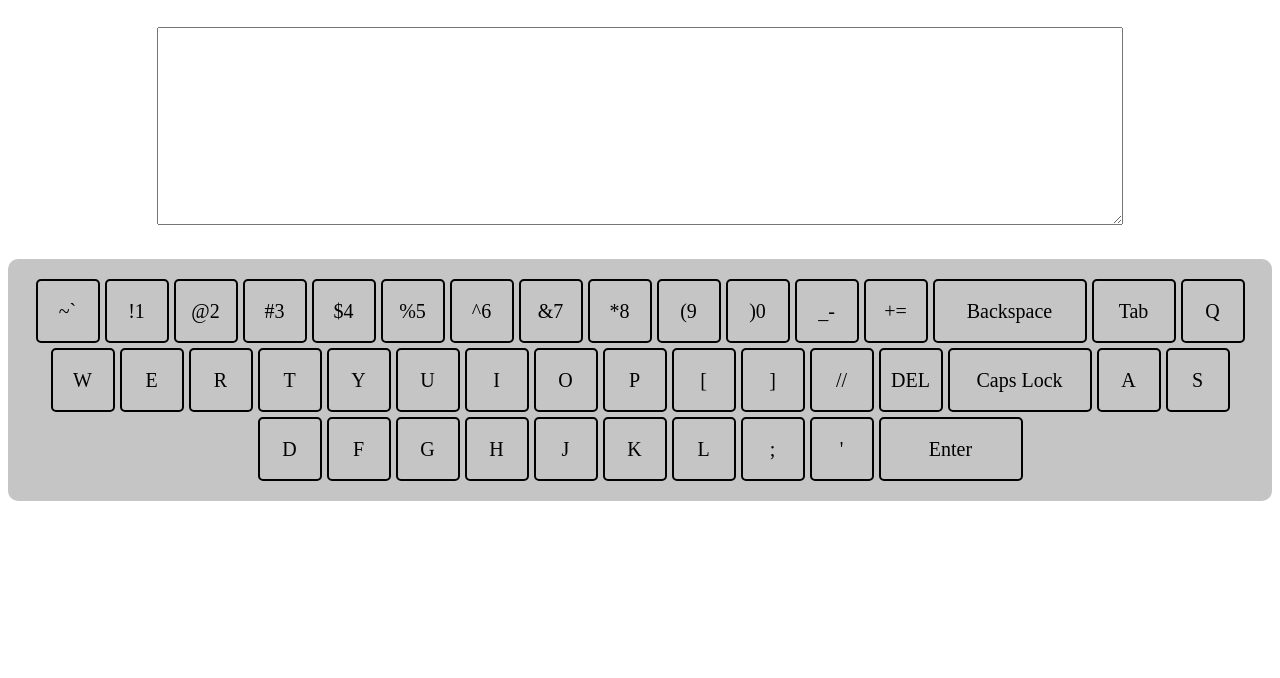
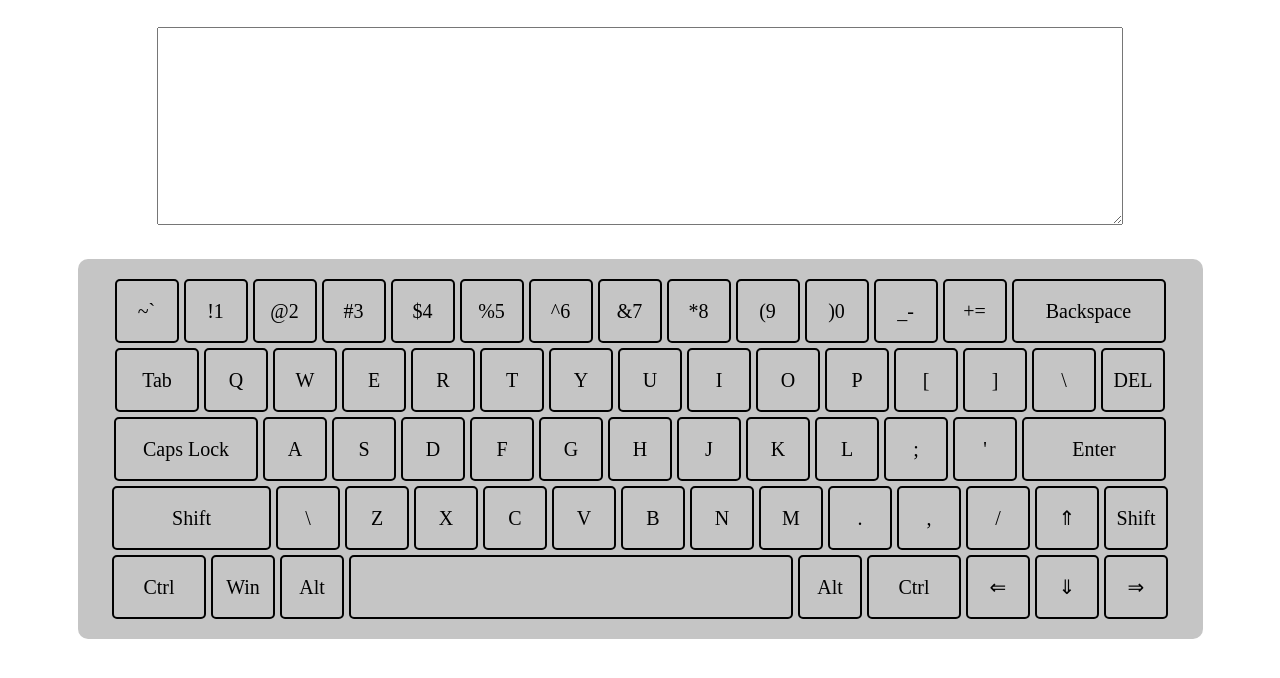
Before and after one commit to yuliaMasliak/virtual-keyboard, a website with bundled scripts: page index.html in a window 1280 px wide. Shown: the part 80-758 px from the top of the page. Built offline with nearby package versions, Linux system fonts and the light colour scheme.

Commit message:
feat: add 4 and 5 keyboard rows

```diff
--- a/src/environments.js
+++ b/src/environments.js
@@ -26,7 +26,7 @@ export const KEYS_ENG = [
   'P',
   '[',
   ']',
-  '//',
+  '&#x5c;',
   'DEL',
   'Caps Lock',
   'A',
@@ -41,5 +41,28 @@ export const KEYS_ENG = [
   ';',
   `'`,
   'Enter',
+  'Shift',
+  '&#x5c;',
+  'Z',
+  'X',
+  'C',
+  'V',
+  'B',
+  'N',
+  'M',
+  '.',
+  ',',
+  '/',
+  '&#8657;',
+  'Shift',
+  'Ctrl',
+  'Win',
+  'Alt',
+  '',
+  'Alt',
+  'Ctrl',
+  '&#8656;',
+  '&#8659;',
+  '&#8658;',
 ];
 export const KEYS_UKR = [['~`'], ['@2'], ['#3'], 'Й', 'Ц', 'У'];
--- a/src/pageElements.js
+++ b/src/pageElements.js
@@ -31,6 +31,15 @@ export const ADD_KEYBOARD_ENG = () => {
     if (key === 'Enter') {
       KEY_ITEM.classList.add('enter');
     }
+    if (key === 'Shift') {
+      KEY_ITEM.classList.add('shift');
+    }
+    if (key === 'Ctrl') {
+      KEY_ITEM.classList.add('ctrl');
+    }
+    if (key === '') {
+      KEY_ITEM.classList.add('spacebar');
+    }
     KEY_ITEM.classList.add('keyboard__item');
     KEY_ITEM.innerHTML = key;
     KEYBOARD_BLOCK.append(KEY_ITEM);
--- a/style.css
+++ b/style.css
@@ -16,7 +16,7 @@ textarea {
   min-height: 15vw;
 }
 .kyeboard__block {
-  min-width: 1085px;
+  width: 1085px;
   padding: 20px;
   margin: 0px auto;
   background-color: rgb(197, 197, 197);
@@ -50,6 +50,18 @@ textarea {
 .caps-lock {
   width: 140px;
 }
+.kyeboard__block > .shift {
+  width: 155px;
+}
+.kyeboard__block > .shift ~ .shift {
+  width: 60px;
+}
 .enter {
   width: 140px;
 }
+.ctrl {
+  width: 90px;
+}
+.spacebar {
+  width: 440px;
+}
```
